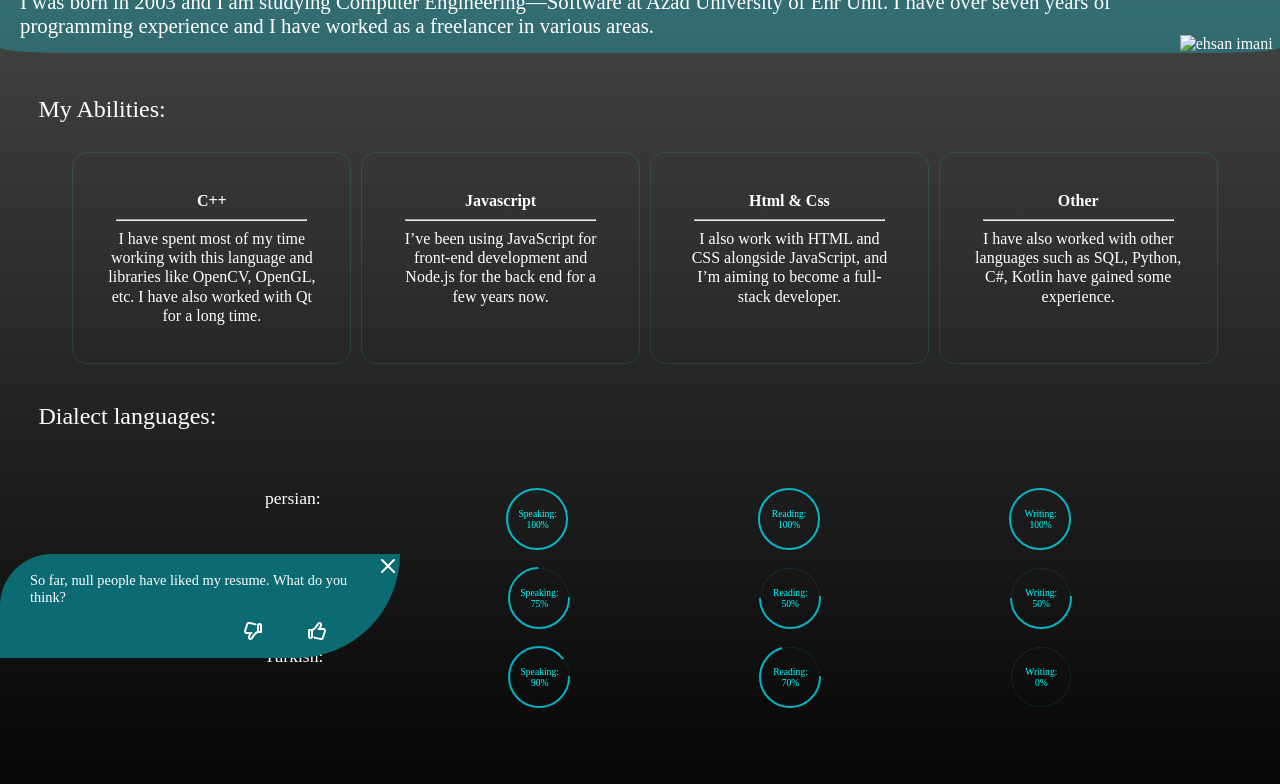
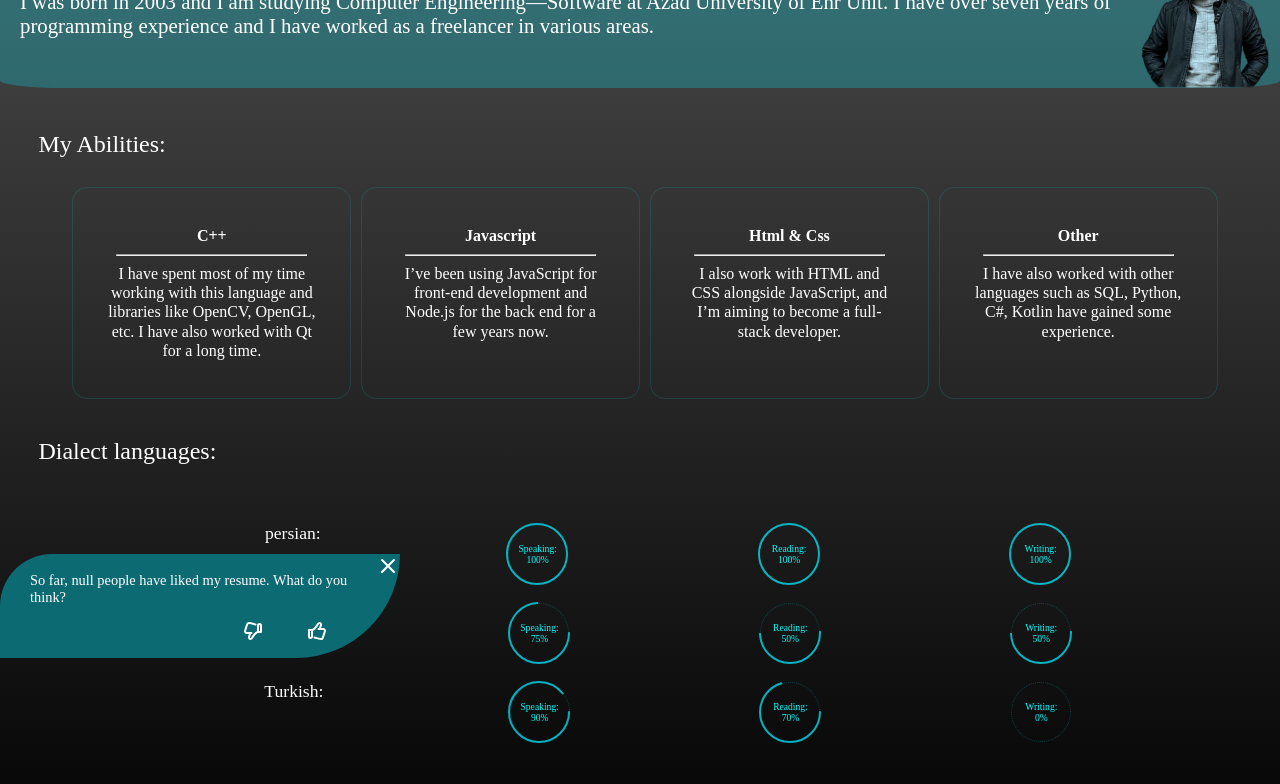
Before and after one commit to ehsan-imani/ehsan_imani, a website: page index.html in a window 1280 px wide. Shown: the part 62-846 px from the top of the page. Drawn offline with Linux system fonts and the light colour scheme; a web font is replaced by a local one.

Commit message:
Update index.html

```diff
--- a/index.html
+++ b/index.html
@@ -15,7 +15,7 @@
   <p>I was born in 2003 and I am studying Computer Engineering—Software at Azad University of Ehr Unit. I have over seven years of programming experience and I have worked as a freelancer in various areas.
   </p>
   </div>
-  <img src="img/1723856136186.png" alt="ehsan imani" id="my-photo">
+  <img src="./1723856136186.png" alt="ehsan imani" id="my-photo">
 <!--  <svg xmlns="http://www.w3.org/2000/svg" width="16" height="16" fill="currentColor" class="bi bi-suit-heart-fill like-svg" viewBox="0 0 16 16">-->
 <!--    <path d="M4 1c2.21 0 4 1.755 4 3.92C8 2.755 9.79 1 12 1s4 1.755 4 3.92c0 3.263-3.234 4.414-7.608 9.608a.513.513 0 0 1-.784 0C3.234 9.334 0 8.183 0 4.92 0 2.755 1.79 1 4 1"/>-->
 <!--  </svg>-->
```
